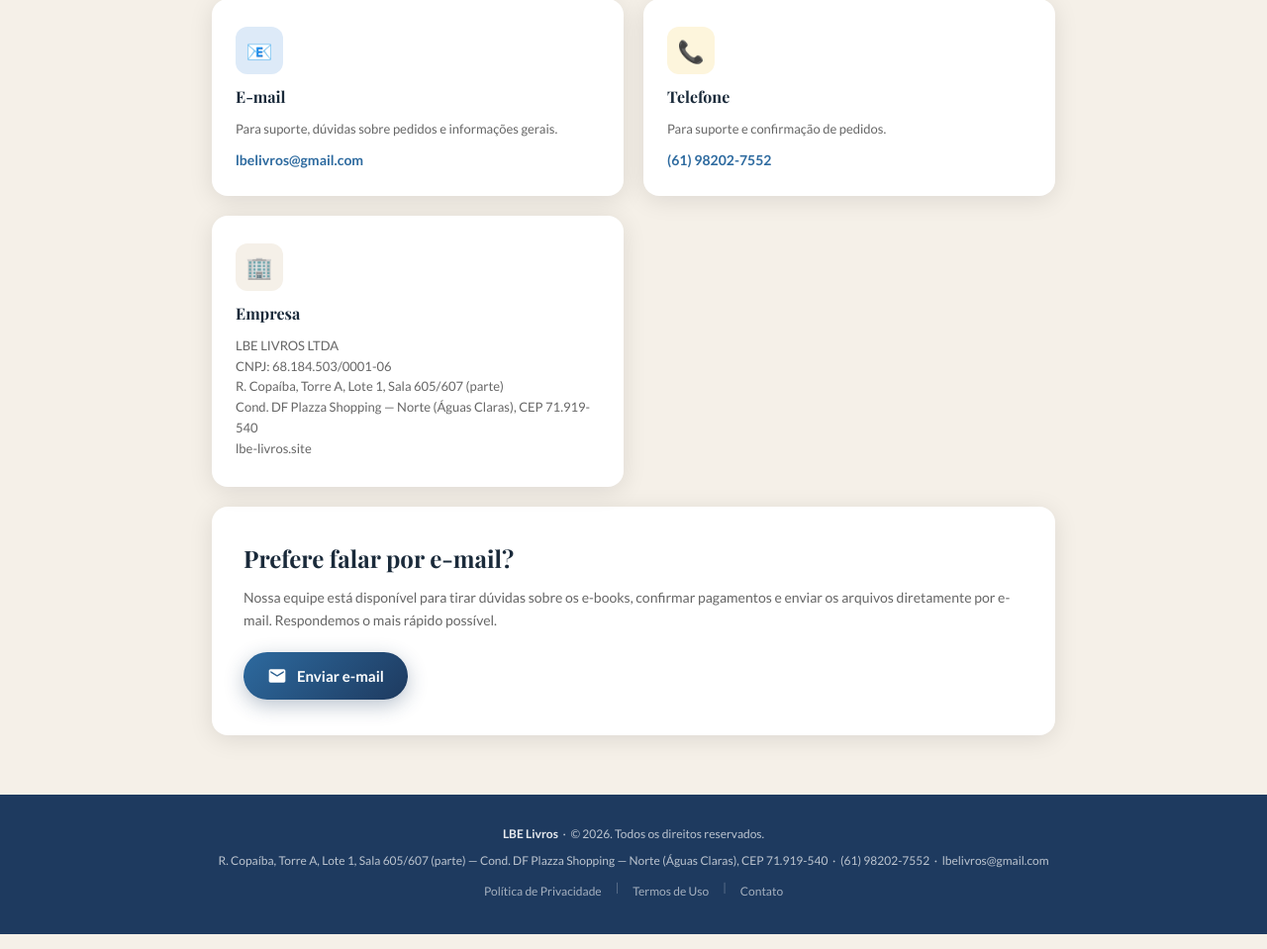
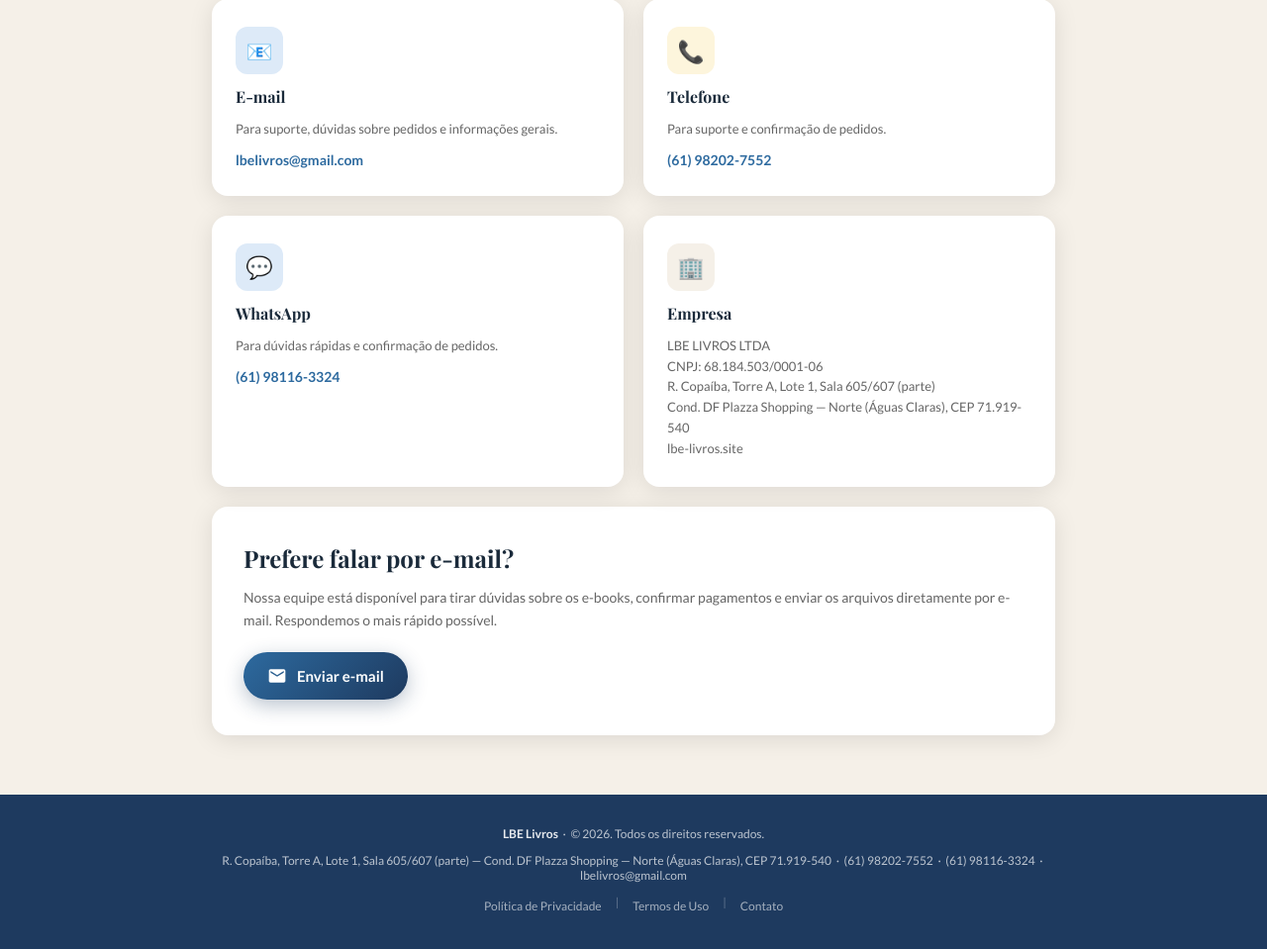
Before and after one commit to leosn1006/vendas-web, a Flask app: template app/templates/contato-lbe.html in a window 1280 px wide. Shown: the part 332-1291 px from the top of the page at 99% size. Run offline with Flask 3, Linux system fonts and the light colour scheme; the template is opened without the code that fills it, so the values that code supplies are empty; parts of the project's set-up code (start-up, migrations or seed data) failed here and were passed over.

Commit message:
adiciona segundo telefone (WhatsApp) nos templates do lbe-livros.site
(61) 98116-3324 incluido como WhatsApp, mantendo o (61) 98202-7552
existente como Telefone.

```diff
--- a/app/templates/contato-lbe.html
+++ b/app/templates/contato-lbe.html
@@ -163,6 +163,12 @@
             <a href="tel:+5561982027552">(61) 98202-7552</a>
         </div>
         <div class="contact-card">
+            <div class="contact-icon icon-azul">💬</div>
+            <h2>WhatsApp</h2>
+            <p>Para dúvidas rápidas e confirmação de pedidos.</p>
+            <a href="tel:+5561981163324">(61) 98116-3324</a>
+        </div>
+        <div class="contact-card">
             <div class="contact-icon icon-creme">🏢</div>
             <h2>Empresa</h2>
             <p>LBE LIVROS LTDA<br>CNPJ: 68.184.503/0001-06<br>R. Copaíba, Torre A, Lote 1, Sala 605/607 (parte)<br>Cond. DF Plazza Shopping — Norte (Águas Claras), CEP 71.919-540<br>lbe-livros.site</p>
@@ -185,7 +191,7 @@
 <footer>
     <div class="footer-inner">
         <p><strong style="color:rgba(255,255,255,0.9);">LBE Livros</strong> &nbsp;·&nbsp; © 2026. Todos os direitos reservados.</p>
-        <p>R. Copaíba, Torre A, Lote 1, Sala 605/607 (parte) — Cond. DF Plazza Shopping — Norte (Águas Claras), CEP 71.919-540 &nbsp;·&nbsp; <a href="tel:+5561982027552">(61) 98202-7552</a> &nbsp;·&nbsp; <a href="mailto:lbelivros@gmail.com">lbelivros@gmail.com</a></p>
+        <p>R. Copaíba, Torre A, Lote 1, Sala 605/607 (parte) — Cond. DF Plazza Shopping — Norte (Águas Claras), CEP 71.919-540 &nbsp;·&nbsp; <a href="tel:+5561982027552">(61) 98202-7552</a> &nbsp;·&nbsp; <a href="tel:+5561981163324">(61) 98116-3324</a> &nbsp;·&nbsp; <a href="mailto:lbelivros@gmail.com">lbelivros@gmail.com</a></p>
         <div class="footer-links">
             <a href="/politica-privacidade">Política de Privacidade</a>
             <span>|</span>
--- a/app/templates/politica-privacidade-lbe.html
+++ b/app/templates/politica-privacidade-lbe.html
@@ -263,6 +263,7 @@
                     <p>CNPJ: 68.184.503/0001-06</p>
                     <p>R. Copaíba, Torre A, Lote 1, Sala 605/607 (parte)<br>Cond. DF Plazza Shopping — Norte (Águas Claras), CEP 71.919-540</p>
                     <p>Telefone: (61) 98202-7552</p>
+                    <p>WhatsApp: (61) 98116-3324</p>
                     <a href="mailto:lbelivros@gmail.com" class="contact-pill">✉ lbelivros@gmail.com</a>
                 </div>
             </div>
@@ -274,7 +275,7 @@
 <footer>
     <div class="footer-inner">
         <p><strong style="color:rgba(255,255,255,0.9);">LBE Livros</strong> &nbsp;·&nbsp; © 2026. Todos os direitos reservados.</p>
-        <p>R. Copaíba, Torre A, Lote 1, Sala 605/607 (parte) — Cond. DF Plazza Shopping — Norte (Águas Claras), CEP 71.919-540 &nbsp;·&nbsp; <a href="tel:+5561982027552">(61) 98202-7552</a> &nbsp;·&nbsp; <a href="mailto:lbelivros@gmail.com">lbelivros@gmail.com</a></p>
+        <p>R. Copaíba, Torre A, Lote 1, Sala 605/607 (parte) — Cond. DF Plazza Shopping — Norte (Águas Claras), CEP 71.919-540 &nbsp;·&nbsp; <a href="tel:+5561982027552">(61) 98202-7552</a> &nbsp;·&nbsp; <a href="tel:+5561981163324">(61) 98116-3324</a> &nbsp;·&nbsp; <a href="mailto:lbelivros@gmail.com">lbelivros@gmail.com</a></p>
         <div class="footer-links">
             <a href="/politica-privacidade">Política de Privacidade</a>
             <span>|</span>
--- a/app/templates/termos-de-uso-lbe.html
+++ b/app/templates/termos-de-uso-lbe.html
@@ -196,6 +196,7 @@
                 <p>CNPJ: 68.184.503/0001-06</p>
                 <p>R. Copaíba, Torre A, Lote 1, Sala 605/607 (parte) — Cond. DF Plazza Shopping — Norte (Águas Claras), CEP 71.919-540</p>
                 <p>Telefone: (61) 98202-7552</p>
+                <p>WhatsApp: (61) 98116-3324</p>
                 <p>E-mail: <a href="mailto:lbelivros@gmail.com">lbelivros@gmail.com</a></p>
             </div>
 
@@ -231,6 +232,7 @@
                     <p>CNPJ: 68.184.503/0001-06</p>
                     <p>R. Copaíba, Torre A, Lote 1, Sala 605/607 (parte)<br>Cond. DF Plazza Shopping — Norte (Águas Claras), CEP 71.919-540</p>
                     <p>Telefone: (61) 98202-7552</p>
+                    <p>WhatsApp: (61) 98116-3324</p>
                 </div>
             </div>
         </div>
@@ -241,7 +243,7 @@
 <footer>
     <div class="footer-inner">
         <p><strong style="color:rgba(255,255,255,0.9);">LBE Livros</strong> &nbsp;·&nbsp; © 2026. Todos os direitos reservados.</p>
-        <p>R. Copaíba, Torre A, Lote 1, Sala 605/607 (parte) — Cond. DF Plazza Shopping — Norte (Águas Claras), CEP 71.919-540 &nbsp;·&nbsp; <a href="tel:+5561982027552">(61) 98202-7552</a> &nbsp;·&nbsp; <a href="mailto:lbelivros@gmail.com">lbelivros@gmail.com</a></p>
+        <p>R. Copaíba, Torre A, Lote 1, Sala 605/607 (parte) — Cond. DF Plazza Shopping — Norte (Águas Claras), CEP 71.919-540 &nbsp;·&nbsp; <a href="tel:+5561982027552">(61) 98202-7552</a> &nbsp;·&nbsp; <a href="tel:+5561981163324">(61) 98116-3324</a> &nbsp;·&nbsp; <a href="mailto:lbelivros@gmail.com">lbelivros@gmail.com</a></p>
         <div class="footer-links">
             <a href="/politica-privacidade">Política de Privacidade</a>
             <span>|</span>
```
Also changed, not shown: app/templates/portifolio-lbe.html (+8 -0 lines).
